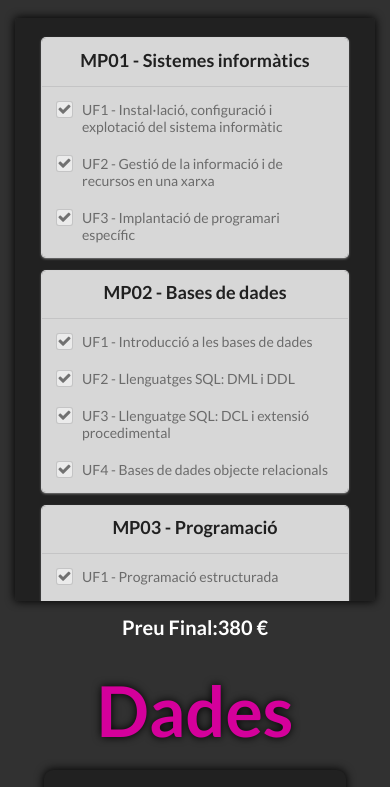
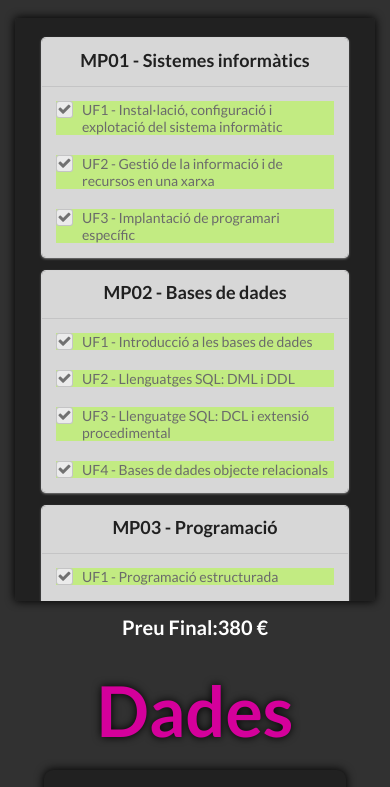
Before and after one commit to jcsalinas20/matriculacions_cordova, a website: page www/index.html in a window 390 px wide. Shown: the part 1032-1819 px from the top of the page. Drawn offline with nearby package versions, Linux system fonts and the light colour scheme; some packages are replaced by stand-ins of ours.

Commit message:
finished

```diff
--- a/www/css/index.css
+++ b/www/css/index.css
@@ -204,9 +204,19 @@ li.indicator {
     padding: 10px 0 0 0;
 }
 
+#ufs-tab .ui.checked.checkbox label {
+    cursor: pointer;
+}
+
 #ufs-tab .ui.card,
 #ufs-tab .ui.cards>.card {
     width: 85%;
+}
+
+
+#ufs-tab .ui.checked.checkbox label.passed {
+    background-color: greenyellow;
+    cursor: not-allowed !important;
 }
 
 #ufs-tab button,
--- /dev/null
+++ b/www/js/coursework.json
@@ -0,0 +1 @@
+["MP01-UF1", "MP01-UF2", "MP01-UF3", "MP02-UF1", "MP02-UF2", "MP02-UF3", "MP02-UF4", "MP03-UF1", "MP03-UF2", "MP03-UF3", "MP03-UF4", "MP03-UF5", "MP03-UF6", "MP04-UF1", "MP04-UF2", "MP04-UF3", "MP05-UF1", "MP05-UF2", "MP05-UF3", "MP10-UF1", "MP10-UF2", "MP11-UF1"]
--- a/www/js/init.js
+++ b/www/js/init.js
@@ -1,6 +1,7 @@
 let types = null;
 let career = null;
 let user = null;
+let coursework = null;
 
 (async function () {
     $('.ui.accordion').accordion();
@@ -11,7 +12,7 @@ let user = null;
     career = await getJson();
     types = await getTypes();
     user = await getUser();
-    // types = await getEnabledUfs();
+    coursework = await getCoursework();
 
     loadUfs();
     loadUser();
@@ -46,14 +47,20 @@ async function getUser() {
     })
 }
 
+async function getCoursework() {
+    return await fetch("/js/coursework.json").then((res) => {
+        return res.json();
+    })
+}
+
 function eventButtonLock() {
     $("#ufs-tab button").on("click", function () {
         if ($("#ufs-tab button i").hasClass("open")) {
             $("#ufs-tab button i").removeClass("open");
-            $("#ufs-tab .checkbox input").prop("disabled", true);
+            $("#ufs-tab .checkbox input:not(.blocked)").prop("disabled", true);
         } else {
             $("#ufs-tab button i").addClass("open");
-            $("#ufs-tab .checkbox input").prop("disabled", false);
+            $("#ufs-tab .checkbox input:not(.blocked)").prop("disabled", false);
         }
     });
     $("#user-tab button.lock").on("click", function () {
@@ -79,6 +86,7 @@ function loadUser() {
 }
 
 function loadUfs() {
+    let cont = 0;
     for (const key in career.modules) {
         if (Object.hasOwnProperty.call(career.modules, key)) {
             const mp = career.modules[key];
@@ -89,16 +97,22 @@ function loadUfs() {
                 <div class="content">
                     <div class="ui small feed">
                         <div class="event">
-                            <div class="content">`
+                            <div class="content">`;
             for (const key2 in mp.ufs) {
                 if (Object.hasOwnProperty.call(mp.ufs, key2)) {
                     let uf = mp.ufs[key2];
                     let keyCode = mp.code + "-" + uf.code;
+                    let clazz = "";
+                    let blocked = "";
+                    if (coursework.indexOf(keyCode) != -1) {
+                        clazz = "passed";
+                        blocked = "blocked";
+                    }
                     card += `
                     <div class="ui checked checkbox col s12">
-                        <input id="${keyCode}" type="checkbox" checked disabled>
-                        <label for="${keyCode}">${uf.code} - ${uf.name}</label>
-                    </div>`
+                        <input class="${blocked}" id="${keyCode}" type="checkbox" checked disabled>
+                        <label class="${clazz}" for="${keyCode}">${uf.code} - ${uf.name}</label>
+                    </div>`;
                 }
             }
             card += `</div>
```
